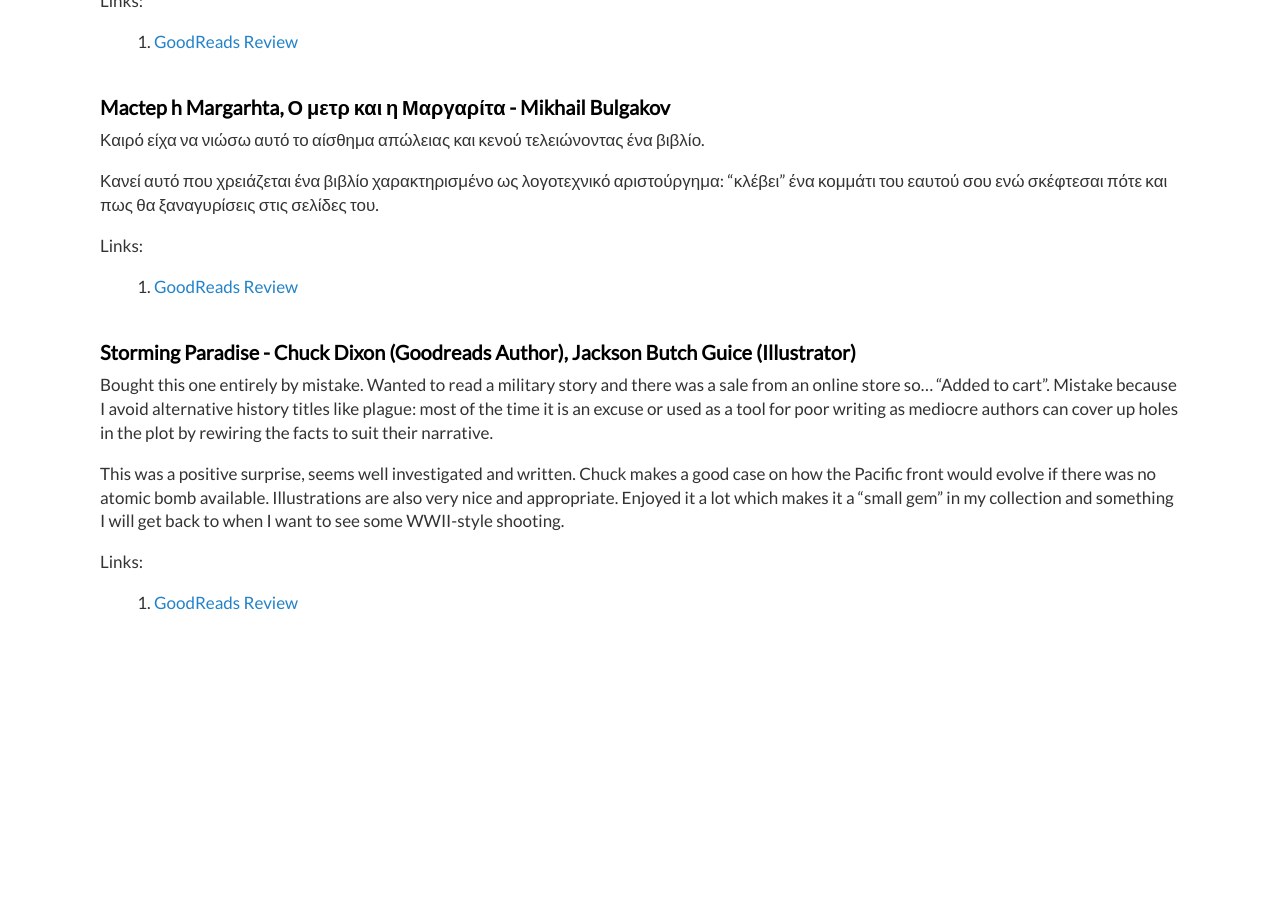
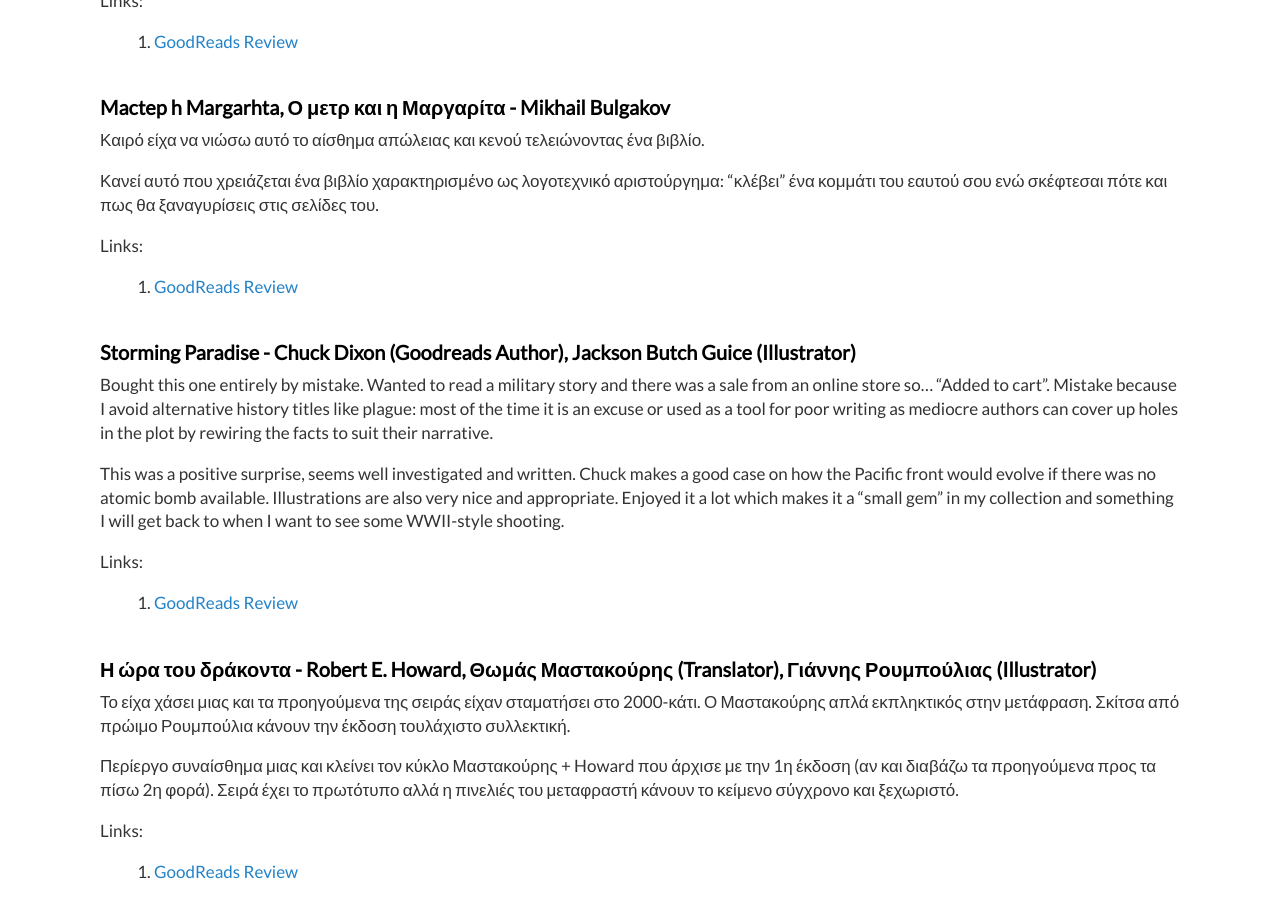
Before and after one commit to dimitrismistriotis/dimitrismistriotis.github.io, a Jekyll site: the page built from _posts/2019-01-14-books_of_2019.md, in a window 1280 px wide and 900 px high, scrolled down 3236 px. Built offline with Jekyll 4.4.1, drawn with Linux system fonts in a browser that asks for light colours; before the commit the page ends 3868 px from its top, so only the background shows below that.

Commit message:
Hour of the Dragon

```diff
--- a/_posts/2019-01-14-books_of_2019.md
+++ b/_posts/2019-01-14-books_of_2019.md
@@ -183,3 +183,14 @@ which makes it a "small gem" in my collection and something I will get back to w
 Links:
 
 1.  [GoodReads Review](https://www.goodreads.com/review/show/2972072646)
+
+## Η ώρα του δράκοντα - Robert E. Howard, Θωμάς Μαστακούρης (Translator), Γιάννης Ρουμπούλιας (Illustrator)
+
+
+Το είχα χάσει μιας και τα προηγούμενα της σειράς είχαν σταματήσει στο 2000-κάτι. Ο Μαστακούρης απλά εκπληκτικός στην μετάφραση. Σκίτσα από πρώιμο Ρουμπούλια κάνουν την έκδοση τουλάχιστο συλλεκτική.
+
+Περίεργο συναίσθημα μιας και κλείνει τον κύκλο Μαστακούρης + Howard που άρχισε με την 1η έκδοση (αν και διαβάζω τα προηγούμενα προς τα πίσω 2η φορά). Σειρά έχει το πρωτότυπο αλλά η πινελιές του μεταφραστή κάνουν το κείμενο σύγχρονο και ξεχωριστό.
+
+Links:
+
+1.  [GoodReads Review](https://www.goodreads.com/review/show/2995732966)
```
